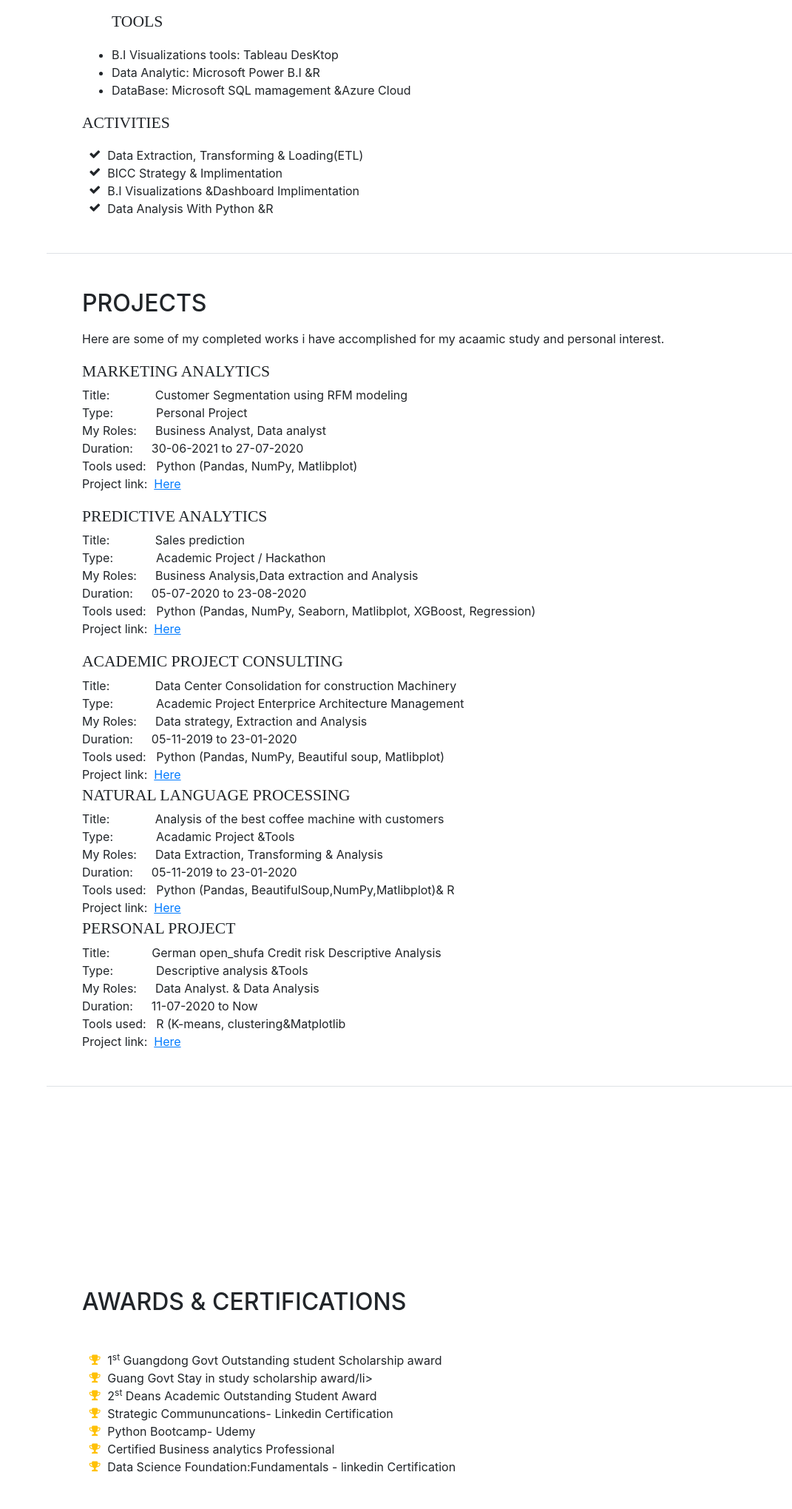
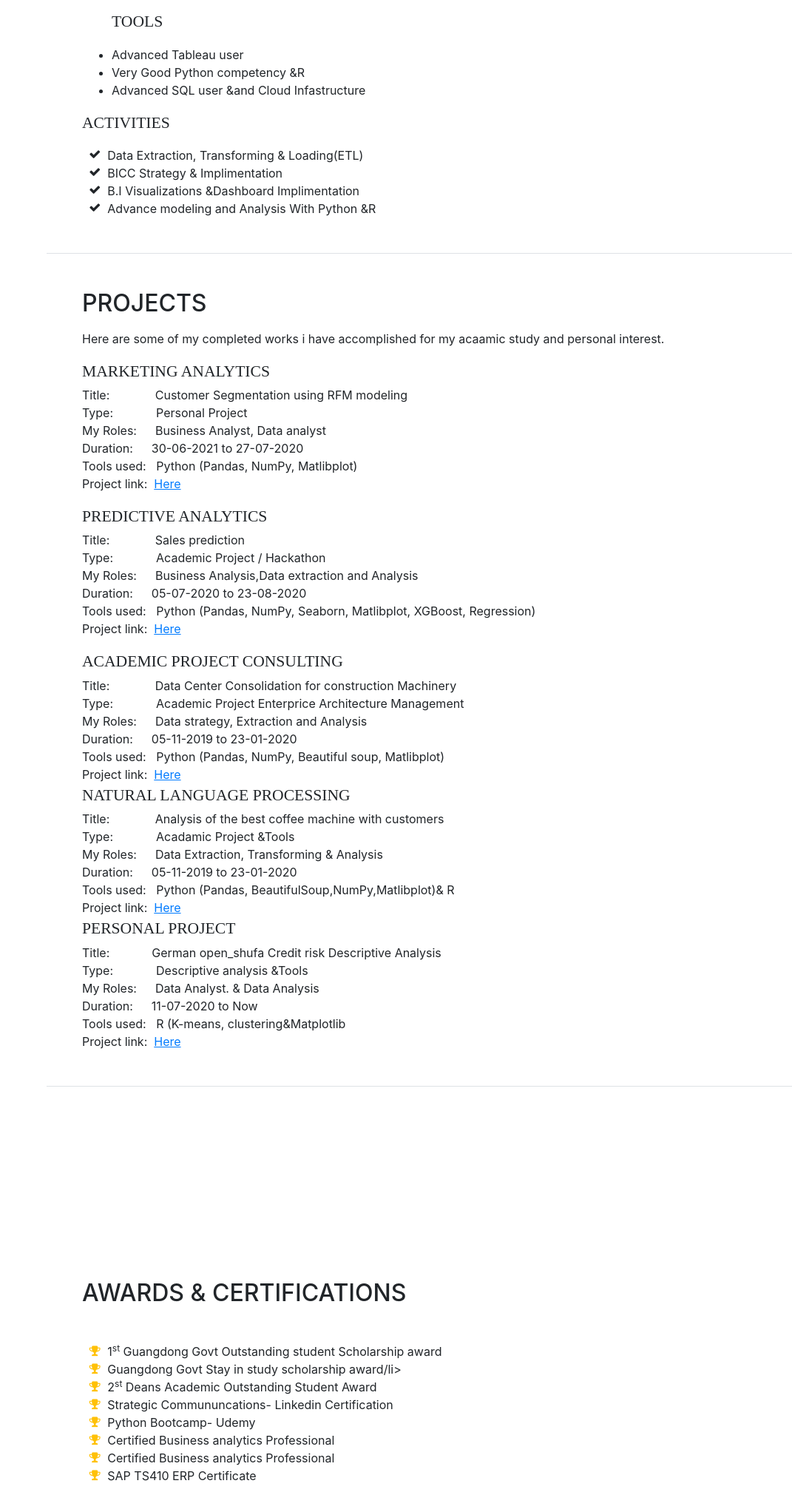
Before and after one commit to Pachinchin/emeka, a website with bundled scripts: page index.html in a window 1280 px wide. Shown: the part 3541-5581 px from the top of the page at 74% size, without its empty margins (209-1280 px from the left). Built offline with nearby package versions, Linux system fonts and the light colour scheme; a web font is replaced by a local one.

Commit message:
Update index.html

```diff
--- a/index.html
+++ b/index.html
@@ -241,7 +241,7 @@
               Advanced SQL</li>
             <li>
               <i class="fa-li fa fa-check"></i>
-              Data mining  &amp; Predictive Analysis </li>
+              Data mining  &amp; Predictive Analysis</li>
             <br></br>
           </ul>
           </div>
@@ -276,13 +276,13 @@
           <ul>
           <li>
               <i class="fa-li fa fa-check"></i>
-              B.I Visualizations tools: Tableau DesKtop</li>
+              Advanced Tableau user</li>
             <li>
               <i class="fa-li fa fa-check"></i>
-              Data Analytic:  Microsoft Power B.I &amp;R</li>
+              Very Good Python competency &amp;R</li>
               <li>
               <i class="fa-li fa fa-check"></i>
-              DataBase: Microsoft SQL mamagement  &amp;Azure Cloud </li>
+              Advanced SQL user &amp;and Cloud Infastructure</li>
               </ul>
           <div class="subheading mb-3">Activities</div>
           <ul class="fa-ul mb-0">
@@ -297,7 +297,7 @@
               B.I Visualizations &amp;Dashboard Implimentation</li>
             <li>
               <i class="fa-li fa fa-check"></i>
-              Data Analysis With Python &amp;R</li>
+              Advance modeling and Analysis With Python &amp;R</li>
           </ul>
 
           </div>
@@ -366,7 +366,7 @@
             <li>
               <i class="fa-li fa fa-trophy text-warning"></i>
 
-              Guang Govt Stay in study scholarship award/li>
+              Guangdong Govt Stay in study scholarship award/li>
             <li>
             <li>
               <i class="fa-li fa fa-trophy text-warning"></i>
@@ -375,15 +375,18 @@
             <li>
               <i class="fa-li fa fa-trophy text-warning"></i>
               Strategic Commununcations- Linkedin Certification</li>
-              <li>
+            <li>
                 <i class="fa-li fa fa-trophy text-warning"></i>
                 Python Bootcamp- Udemy</li>
-                <li>
+            <li>
                   <i class="fa-li fa fa-trophy text-warning"></i>
                   Certified Business analytics Professional</li>
+                  <li>
+                    <i class="fa-li fa fa-trophy text-warning"></i>
+                    Certified Business analytics Professional</li>
             <li>
               <i class="fa-li fa fa-trophy text-warning"></i>
-              Data Science Foundation:Fundamentals - linkedin Certification</li>
+                 SAP TS410 ERP Certificate</li>
           </ul>
         </div>
       </section>
```
